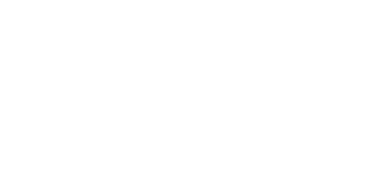
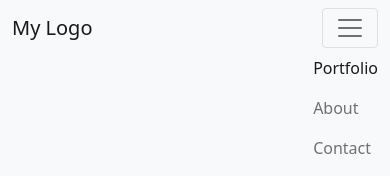
Before and after one commit to aimalamiri/Bootstrap-Portfolio, a plain HTML site: page index.html in a window 390 px wide. Drawn offline with nearby package versions, Linux system fonts and the light colour scheme.

Commit message:
Add Navbar

```diff
--- a/index.html
+++ b/index.html
@@ -1,16 +1,53 @@
 <!DOCTYPE html>
 <html lang="en">
-<head>
-  <meta charset="UTF-8">
-  <meta http-equiv="X-UA-Compatible" content="IE=edge">
-  <meta name="viewport" content="width=device-width, initial-scale=1.0">
-  <title>Bootstrap Portfolio</title>
+  <head>
+    <meta charset="UTF-8" />
+    <meta http-equiv="X-UA-Compatible" content="IE=edge" />
+    <meta name="viewport" content="width=device-width, initial-scale=1.0" />
+    <title>Bootstrap Portfolio</title>
 
-  <link href="https://cdn.jsdelivr.net/npm/bootstrap@5.0.2/dist/css/bootstrap.min.css" rel="stylesheet" integrity="sha384-EVSTQN3/azprG1Anm3QDgpJLIm9Nao0Yz1ztcQTwFspd3yD65VohhpuuCOmLASjC" crossorigin="anonymous">
-</head>
-<body>
+    <link
+      href="https://cdn.jsdelivr.net/npm/bootstrap@5.0.2/dist/css/bootstrap.min.css"
+      rel="stylesheet"
+      integrity="sha384-EVSTQN3/azprG1Anm3QDgpJLIm9Nao0Yz1ztcQTwFspd3yD65VohhpuuCOmLASjC"
+      crossorigin="anonymous"
+    />
+  </head>
+  <body>
+    <nav class="navbar navbar-expand-lg navbar-light bg-light">
+      <div class="container">
+        <a class="navbar-brand" href="#">My Logo</a>
+        <button
+          class="navbar-toggler"
+          type="button"
+          data-bs-toggle="collapse"
+          data-bs-target="#navbarNav"
+          aria-controls="navbarNav"
+          aria-expanded="false"
+          aria-label="Toggle navigation"
+        >
+          <span class="navbar-toggler-icon"></span>
+        </button>
+        <div class="collapse navbar-collapse d-flex justify-content-end" id="navbarNav">
+          <ul class="navbar-nav">
+            <li class="nav-item">
+              <a class="nav-link active" aria-current="page" href="#">Portfolio</a>
+            </li>
+            <li class="nav-item">
+              <a class="nav-link" href="#">About</a>
+            </li>
+            <li class="nav-item">
+              <a class="nav-link" href="#">Contact</a>
+            </li>
+          </ul>
+        </div>
+      </div>
+    </nav>
 
-
-  <script src="https://cdn.jsdelivr.net/npm/bootstrap@5.0.2/dist/js/bootstrap.bundle.min.js" integrity="sha384-MrcW6ZMFYlzcLA8Nl+NtUVF0sA7MsXsP1UyJoMp4YLEuNSfAP+JcXn/tWtIaxVXM" crossorigin="anonymous"></script>
-</body>
+    <script
+      src="https://cdn.jsdelivr.net/npm/bootstrap@5.0.2/dist/js/bootstrap.bundle.min.js"
+      integrity="sha384-MrcW6ZMFYlzcLA8Nl+NtUVF0sA7MsXsP1UyJoMp4YLEuNSfAP+JcXn/tWtIaxVXM"
+      crossorigin="anonymous"
+    ></script>
+  </body>
 </html>
```
